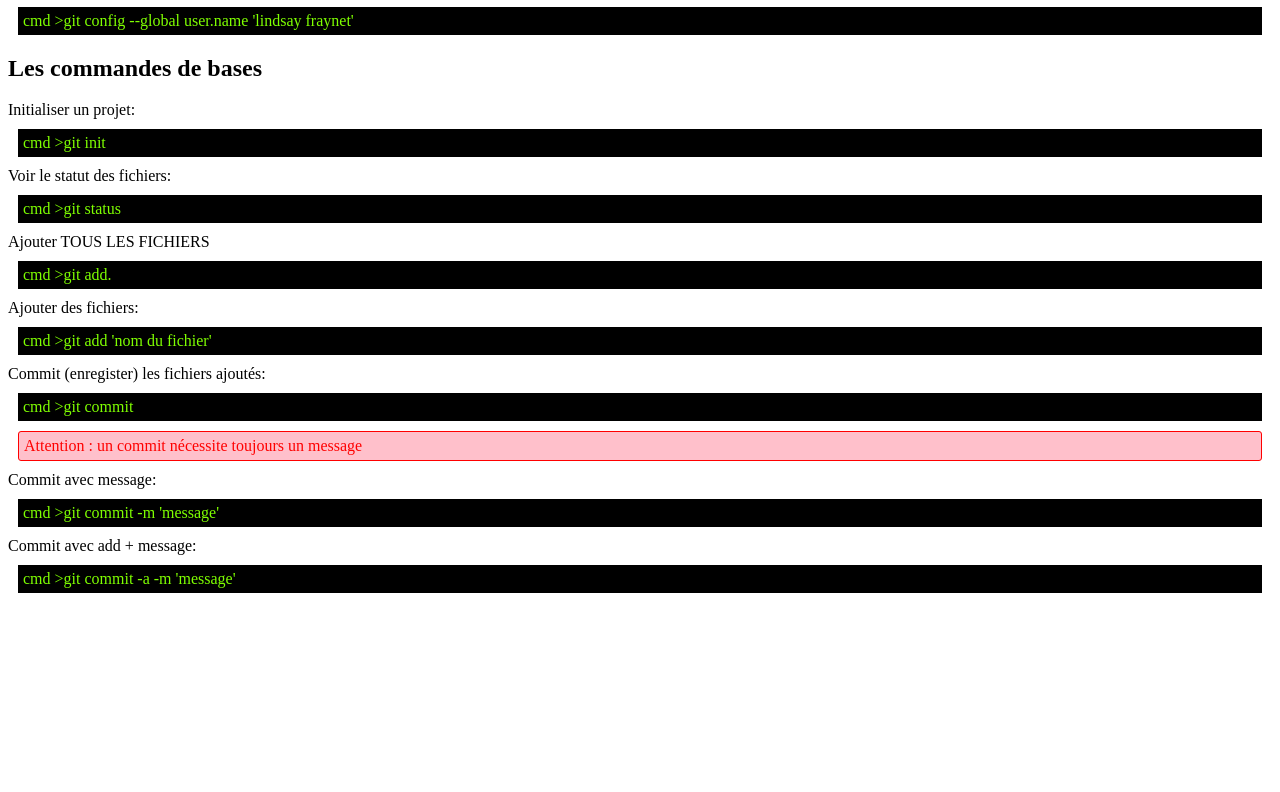
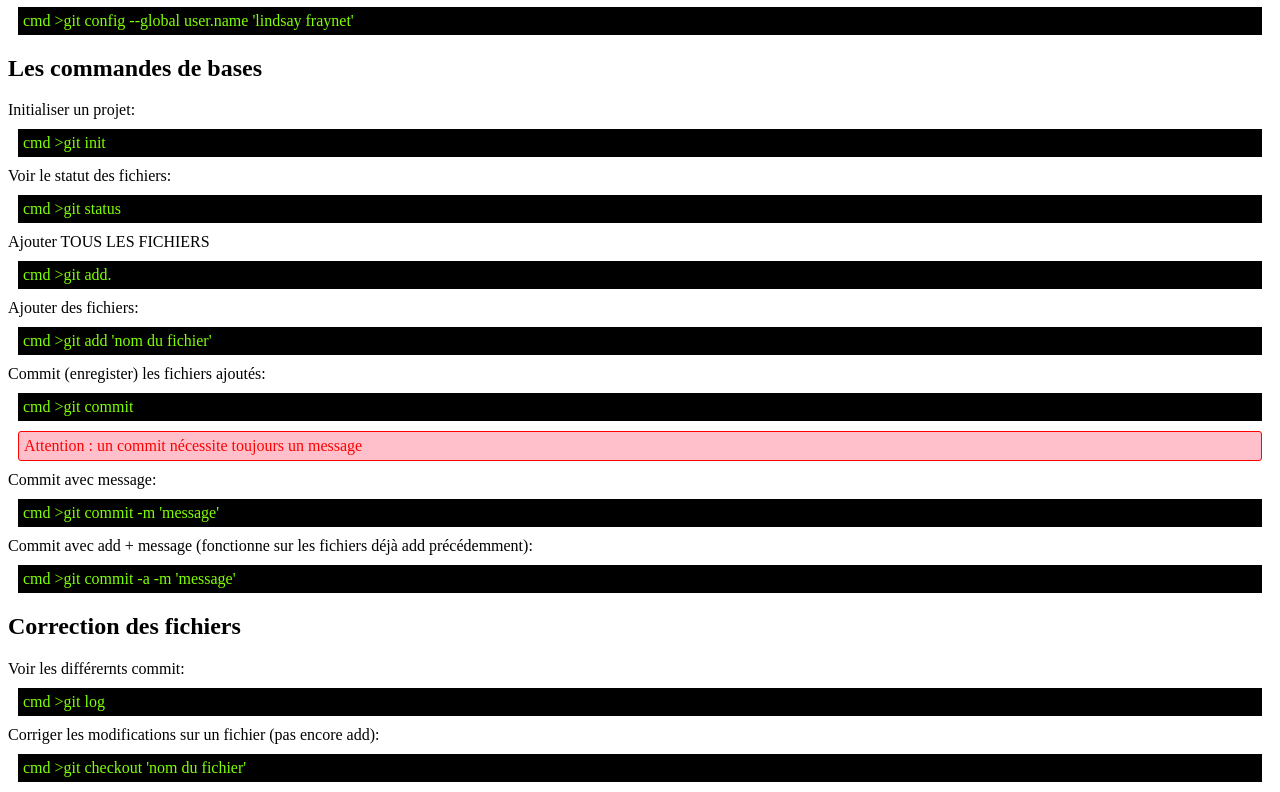
Before and after one commit to lindsay-1988/cours_git, a plain HTML site: page index.html in a window 1280 px wide. Shown: the part 339-1131 px from the top of the page. Before the commit the page ends 942 px from the top, so only its background shows below. Drawn offline with Linux system fonts and the light colour scheme.

Commit message:
chapitre 3

```diff
--- a/index.html
+++ b/index.html
@@ -38,8 +38,18 @@
 	Commit avec message:
 	<div class="cmd">git commit -m 'message'</div>
 
-	Commit avec add + message:
+	Commit avec add + message (fonctionne sur les fichiers déjà add précédemment):
 	<div class="cmd">git commit -a -m 'message'</div>
+
+	<h2>Correction des fichiers</h2>
+	Voir les différernts commit:
+	<div class="cmd">git log</div>
+
+	Corriger les modifications sur un fichier (pas encore add):
+	<div class="cmd">git checkout 'nom du fichier'</div>
+
+
+
 
 
 
```
